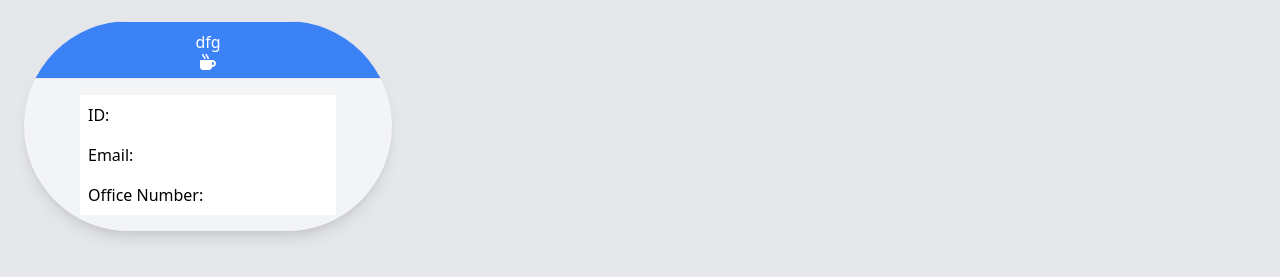
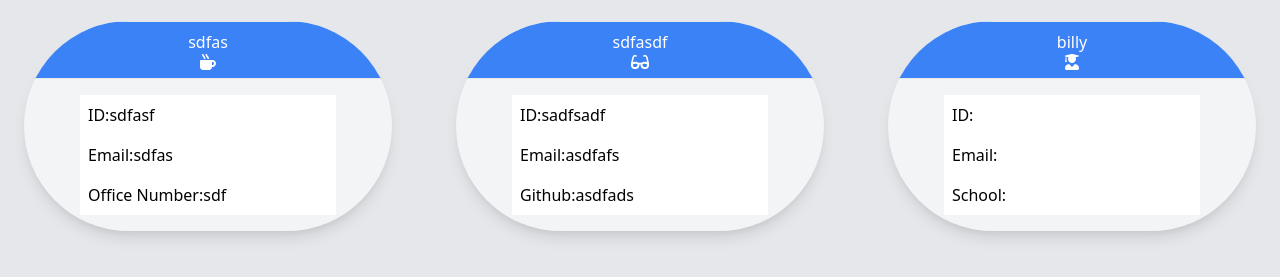
Before and after one commit to nanosar90/teamGenerator, a website: page generatedHTML/team.html in a window 1280 px wide. Shown: the part 127-404 px from the top of the page. Drawn offline with nearby package versions, Linux system fonts and the light colour scheme.

Commit message:
finished

```diff
--- a/generatedHTML/team.html
+++ b/generatedHTML/team.html
@@ -20,13 +20,41 @@
 
         <div class='flex flex-col m-6 bg-gray-100 rounded-full overflow-hidden shadow-lg'>
             <div class='flex flex-col border bg-blue-500 w-auto p-2 border-solid rounded box-shadow-md'>
-                <h1 class='text-white mx-auto bg-blue-500'>dfg</h1>
+                <h1 class='text-white mx-auto bg-blue-500'>sdfas</h1>
                 <i class="text-white mx-auto fas fa-mug-hot"></i>
+            </div>
+            <div class='bg-gray-100 mx-auto p-4'>
+                <p class='bg-white border-solid p-2 w-64'>ID:sdfasf</p>
+                <p class='bg-white border-solid p-2'>Email:sdfas </p>
+                <p class='bg-white border-solid p-2'>Office Number:sdf</p>
+            </div>
+
+
+        </div>
+
+        <div class='flex flex-col m-6 bg-gray-100 rounded-full overflow-hidden shadow-lg'>
+            <div class='flex flex-col border bg-blue-500 w-auto p-2 border-solid rounded box-shadow-md'>
+                <h1 class='text-white mx-auto bg-blue-500'>sdfasdf</h1>
+                <i class="fas fa-glasses text-white mx-auto"></i>
+            </div>
+            <div class='bg-gray-100 mx-auto p-4'>
+                <p class='bg-white border-solid p-2 w-64'>ID:sadfsadf</p>
+                <p class='bg-white border-solid p-2'>Email:asdfafs </p>
+                <p class='bg-white border-solid p-2'>Github:asdfads</p>
+            </div>
+
+
+        </div>
+
+        <div class='flex flex-col m-6 bg-gray-100 rounded-full overflow-hidden shadow-lg'>
+            <div class='flex flex-col border bg-blue-500 w-auto p-2 border-solid rounded box-shadow-md'>
+                <h1 class='text-white mx-auto bg-blue-500'> billy</h1>
+                <i class="fas fa-user-graduate text-white mx-auto"></i>
             </div>
             <div class='bg-gray-100 mx-auto p-4'>
                 <p class='bg-white border-solid p-2 w-64'>ID:</p>
                 <p class='bg-white border-solid p-2'>Email: </p>
-                <p class='bg-white border-solid p-2'>Office Number:</p>
+                <p class='bg-white border-solid p-2'>School:</p>
             </div>
 
 
--- a/index.js
+++ b/index.js
@@ -103,7 +103,7 @@ const promptUser = async () => {
                     github
                 } = ansEmpTwo;
                 employee = new Engineer(name, id, email, github)
-                console.log(employee);
+
                 break;
             case 'Manager':
                 ansEmpTwo = await inquirer.prompt(addManager);
@@ -111,7 +111,7 @@ const promptUser = async () => {
                     number
                 } = ansEmpTwo;
                 employee = new Manager(name, id, email, number)
-                console.log(employee);
+
                 break;
             case 'Intern':
                 ansEmpTwo = await inquirer.prompt(addIntern);
@@ -119,7 +119,7 @@ const promptUser = async () => {
                     school
                 } = ansEmpTwo;
                 employee = new Intern(name, id, email, school)
-                console.log(employee);
+
                 break;
             default:
                  throw new Error('invalid role.');
--- a/members/engineer.js
+++ b/members/engineer.js
@@ -10,7 +10,7 @@ class Engineer extends Employee {
         addGitHub() {
             return this.github;
         }
-        addRole() {
+        getRole() {
             return 'Engineer';
         }
 };
--- a/members/intern.js
+++ b/members/intern.js
@@ -9,7 +9,7 @@ class Intern extends Employee {
         addSchool() {
             return this.school;
         }
-        addRole() {
+        getRole() {
             return 'Intern';
         }
 };
```
Also changed, not shown: template/team_page.js (+20 -17 lines).
